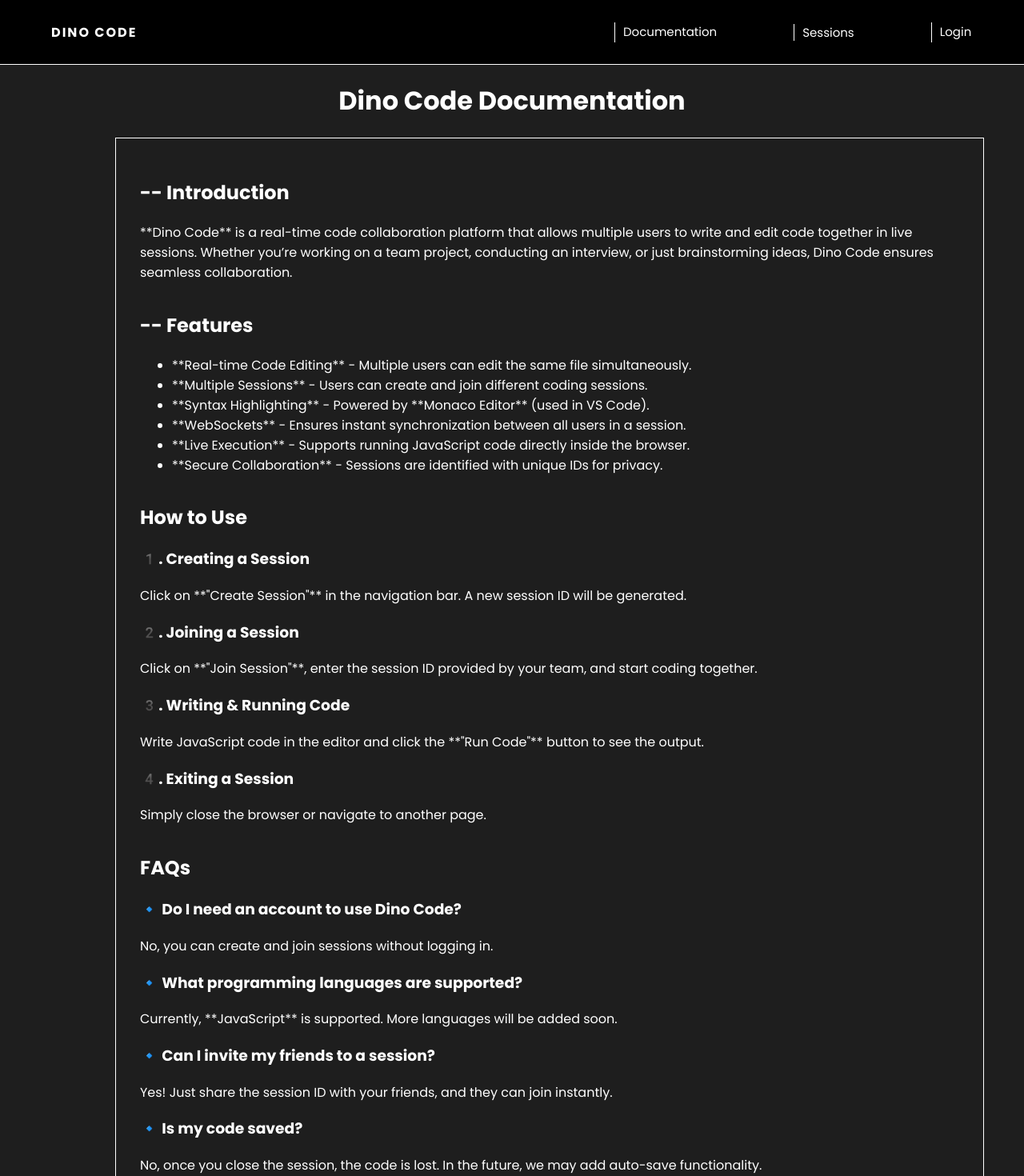
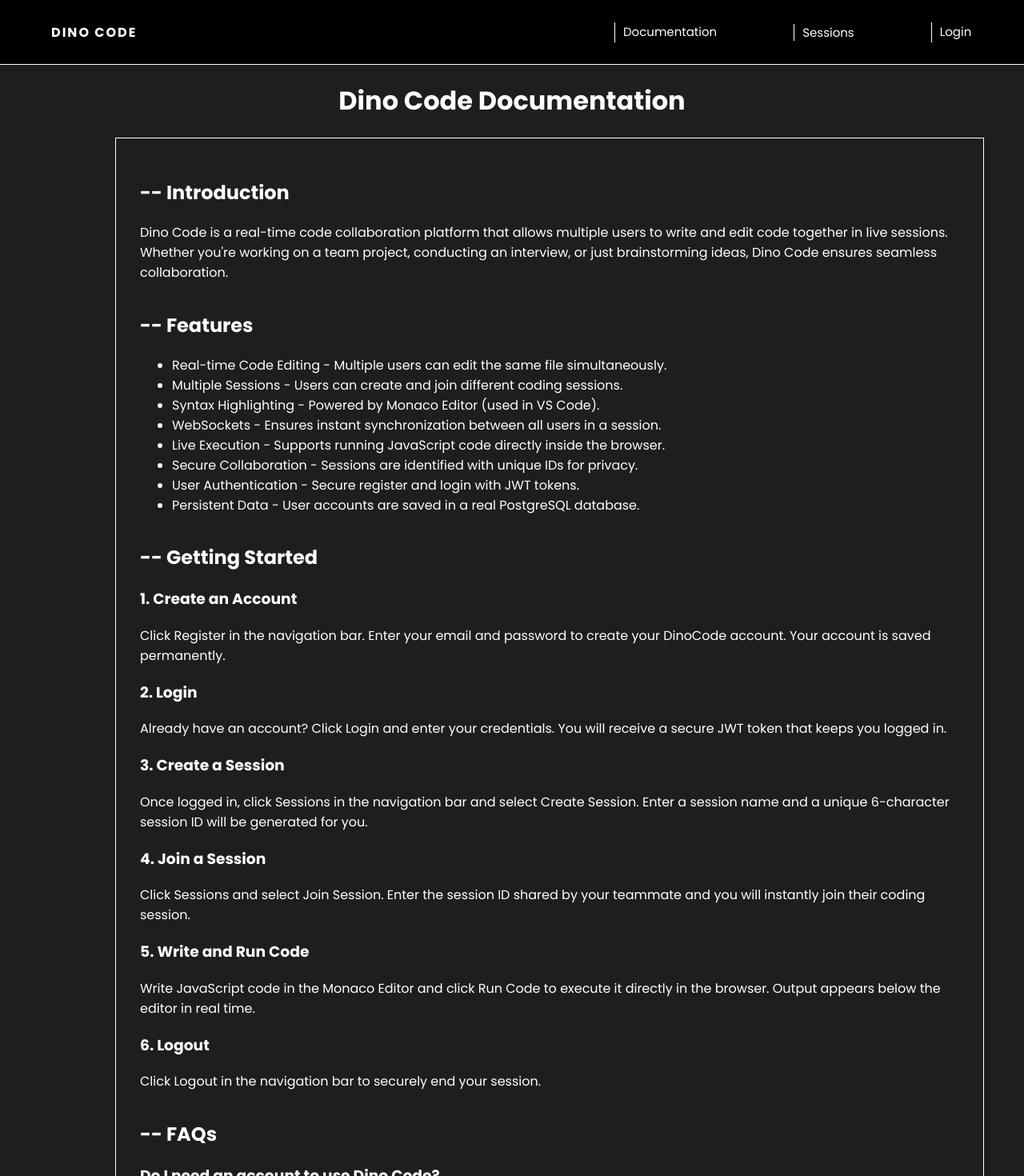
Before and after one commit to Deepak-Poly-XO/DinoCodeFrontend, a React (Vite) app: page /docs in a window 1280 px wide. Shown: the top 1470 px of the page at 80% size. Built offline with nearby package versions, Linux system fonts and the light colour scheme; no server answers; a web font is replaced by a local one.

Commit message:
Fix lint errors, update docs, add auth headers, fix hardcoded URLs

```diff
--- a/src/App.jsx
+++ b/src/App.jsx
@@ -1,4 +1,4 @@
-import React from 'react';
+
 import './App.css'
 import Home from './home/Home';
 import JoinSession from './home/JoinSession';
--- a/src/auth/Login.jsx
+++ b/src/auth/Login.jsx
@@ -1,4 +1,4 @@
-import React, { useState } from "react";
+import { useState } from "react";
 import { useNavigate, Link } from "react-router-dom";
 import { login } from "./authServices";
 import './Auth.css';
@@ -21,7 +21,7 @@ const Login = () => {
             setError("");
             await login(email, password);
             navigate("/"); // redirect to home after login
-        } catch (err) {
+        } catch {
             setError("Invalid email or password.");
         } finally {
             setLoading(false);
@@ -56,7 +56,7 @@ const Login = () => {
                 {error && <p className="auth-error">{error}</p>}
 
                 <p className="auth-switch">
-                    Don't have an account? <Link to="/register">Register</Link>
+                    Don&apos;t have an account? <Link to="/register">Register</Link>
                 </p>
             </div>
         </div>
--- a/src/auth/ProtectedRoute.jsx
+++ b/src/auth/ProtectedRoute.jsx
@@ -1,4 +1,4 @@
-import React from "react";
+import PropTypes from 'prop-types';
 import { Navigate } from "react-router-dom";
 import { isAuthenticated } from "./authServices";
 
@@ -10,4 +10,7 @@ const ProtectedRoute = ({ children }) => {
     return children;
 };
 
+ProtectedRoute.propTypes = {
+    children: PropTypes.node.isRequired
+};
 export default ProtectedRoute;
--- a/src/auth/Register.jsx
+++ b/src/auth/Register.jsx
@@ -1,4 +1,4 @@
-import React, { useState } from "react";
+import  { useState } from "react";
 import { useNavigate, Link } from "react-router-dom";
 import { register } from "./authServices";
 import './Auth.css';
--- a/src/docs/Documentation.jsx
+++ b/src/docs/Documentation.jsx
@@ -1,4 +1,3 @@
-import React from "react";
 import Nav from '../homeNavbar/Nav'
 import './Documentation.css'
 
@@ -12,8 +11,8 @@ const Documentation = () => {
         <section>
           <h2>-- Introduction</h2>
           <p>
-          **Dino Code** is a real-time code collaboration platform that allows multiple users to write and edit code
-          together in live sessions. Whether you’re working on a team project, conducting an interview, or just
+            Dino Code is a real-time code collaboration platform that allows multiple users to write and edit code
+            together in live sessions. Whether you&apos;re working on a team project, conducting an interview, or just
             brainstorming ideas, Dino Code ensures seamless collaboration.
           </p>
         </section>
@@ -21,48 +20,86 @@ const Documentation = () => {
         <section>
           <h2>-- Features</h2>
           <ul>
-          <li> **Real-time Code Editing** - Multiple users can edit the same file simultaneously.</li>
-          <li> **Multiple Sessions** - Users can create and join different coding sessions.</li>
-          <li> **Syntax Highlighting** - Powered by **Monaco Editor** (used in VS Code).</li>
-          <li> **WebSockets** - Ensures instant synchronization between all users in a session.</li>
-          <li>**Live Execution** - Supports running JavaScript code directly inside the browser.</li>
-          <li> **Secure Collaboration** - Sessions are identified with unique IDs for privacy.</li>
+            <li>Real-time Code Editing - Multiple users can edit the same file simultaneously.</li>
+            <li>Multiple Sessions - Users can create and join different coding sessions.</li>
+            <li>Syntax Highlighting - Powered by Monaco Editor (used in VS Code).</li>
+            <li>WebSockets - Ensures instant synchronization between all users in a session.</li>
+            <li>Live Execution - Supports running JavaScript code directly inside the browser.</li>
+            <li>Secure Collaboration - Sessions are identified with unique IDs for privacy.</li>
+            <li>User Authentication - Secure register and login with JWT tokens.</li>
+            <li>Persistent Data - User accounts are saved in a real PostgreSQL database.</li>
           </ul>
         </section>
 
         <section>
-        <h2> How to Use</h2>
-        <h3>1️. Creating a Session</h3>
-        <p>Click on **"Create Session"** in the navigation bar. A new session ID will be generated.</p>
+          <h2>-- Getting Started</h2>
 
-        <h3>2️.  Joining a Session</h3>
-        <p>Click on **"Join Session"**, enter the session ID provided by your team, and start coding together.</p>
+          <h3>1. Create an Account</h3>
+          <p>
+            Click Register in the navigation bar. Enter your email and password to create
+            your DinoCode account. Your account is saved permanently.
+          </p>
 
-        <h3>3️.  Writing & Running Code</h3>
-        <p>Write JavaScript code in the editor and click the **"Run Code"** button to see the output.</p>
+          <h3>2. Login</h3>
+          <p>
+            Already have an account? Click Login and enter your credentials.
+            You will receive a secure JWT token that keeps you logged in.
+          </p>
 
-        <h3>4️.  Exiting a Session</h3>
-        <p>Simply close the browser or navigate to another page.</p>
+          <h3>3. Create a Session</h3>
+          <p>
+            Once logged in, click Sessions in the navigation bar and select Create Session.
+            Enter a session name and a unique 6-character session ID will be generated for you.
+          </p>
+
+          <h3>4. Join a Session</h3>
+          <p>
+            Click Sessions and select Join Session. Enter the session ID shared by your
+            teammate and you will instantly join their coding session.
+          </p>
+
+          <h3>5. Write and Run Code</h3>
+          <p>
+            Write JavaScript code in the Monaco Editor and click Run Code to execute it
+            directly in the browser. Output appears below the editor in real time.
+          </p>
+
+          <h3>6. Logout</h3>
+          <p>
+            Click Logout in the navigation bar to securely end your session.
+          </p>
         </section>
 
         <section>
-        <h2> FAQs</h2>
+          <h2>-- FAQs</h2>
 
-        <h3>🔹 Do I need an account to use Dino Code?</h3>
-        <p>No, you can create and join sessions without logging in.</p>
+          <h3>Do I need an account to use Dino Code?</h3>
+          <p>
+            Yes. Creating an account is free and only takes a few seconds.
+            Authentication ensures your sessions are secure.
+          </p>
 
-        <h3>🔹 What programming languages are supported?</h3>
-        <p>Currently, **JavaScript** is supported. More languages will be added soon.</p>
+          <h3>What programming languages are supported?</h3>
+          <p>Currently JavaScript is supported. More languages will be added soon.</p>
 
-        <h3>🔹 Can I invite my friends to a session?</h3>
-        <p>Yes! Just share the session ID with your friends, and they can join instantly.</p>
+          <h3>Can I invite my friends to a session?</h3>
+          <p>Yes! Just share your session ID with anyone and they can join instantly.</p>
 
-        <h3>🔹 Is my code saved?</h3>
-        <p>No, once you close the session, the code is lost. In the future, we may add auto-save functionality.</p>
+          <h3>Is my code saved?</h3>
+          <p>
+            Session code is not saved permanently yet. Once you close the session
+            the code is lost. Auto-save functionality is planned for a future update.
+          </p>
+
+          <h3>Is my account data secure?</h3>
+          <p>
+            Yes. Passwords are hashed using BCrypt and never stored as plain text.
+            Authentication uses industry standard JWT tokens.
+          </p>
         </section>
 
         <footer style={{ textAlign: "center", marginTop: "20px", fontSize: "14px", color: "#ccc" }}>
-        © 2025 Dino Code. All Rights Reserved.
+          &copy; 2025 Dino Code. All Rights Reserved.
         </footer>
       </div>
     </div>
--- a/src/editor/CodeEditor.jsx
+++ b/src/editor/CodeEditor.jsx
@@ -1,4 +1,4 @@
-import React, { useState, useEffect } from "react";
+import  { useState, useEffect } from "react";
 import { useParams } from "react-router-dom";
 import useWebSocket, { ReadyState } from "react-use-websocket";
 import MonacoEditor from "@monaco-editor/react";
@@ -76,7 +76,7 @@ const CodeEditor = () => {
           fontSize: "13px",
           marginBottom: "4px"
         }}>
-          ⚠️ Not connected — changes won't sync until reconnected.
+          ⚠️ Not connected — changes won&apos;t sync until reconnected.
         </div>
       )}
 
--- a/src/home/CreateSession.jsx
+++ b/src/home/CreateSession.jsx
@@ -1,4 +1,4 @@
-import React, { useState } from "react";
+import { useState } from "react";
 import { useNavigate } from "react-router-dom";
 import Nav from '../homeNavbar/Nav';
 import './CreateSession.css';
@@ -36,7 +36,7 @@ const CreateSession = () => {
       const data = await response.json();
       navigate(`/session/${data.id}`);
 
-    } catch (err) {
+    } catch  {
       setError("Could not connect to server. Is the backend running?");
     } finally {
       setLoading(false);
--- a/src/home/Home.jsx
+++ b/src/home/Home.jsx
@@ -1,5 +1,3 @@
-import React, { useState } from "react";
-import { useNavigate } from "react-router-dom";
 import Nav from '../homeNavbar/Nav'
 import './Home.css'
 import videoBg from "../assets/video.mp4";
--- a/src/home/JoinSession.jsx
+++ b/src/home/JoinSession.jsx
@@ -1,4 +1,4 @@
-import React, { useState, useEffect } from "react";
+import { useState, useEffect } from "react";
 import { useNavigate } from "react-router-dom";
 import Nav from '../homeNavbar/Nav'
 import './JoinSession.css';
--- a/src/homeNavbar/Nav.jsx
+++ b/src/homeNavbar/Nav.jsx
@@ -1,5 +1,5 @@
 import './Nav.css'
-import React, { useState } from "react";
+import  { useState } from "react";
 import { Link, useNavigate } from "react-router-dom";
 import { isAuthenticated, logout } from '../auth/authServices';
 
```
Also changed, not shown: src/pages/SessionPage.jsx (+8 -7 lines), 1 other file (tests, documents, lock files or other folders). Lines whose indentation alone changed are shown as unchanged.
